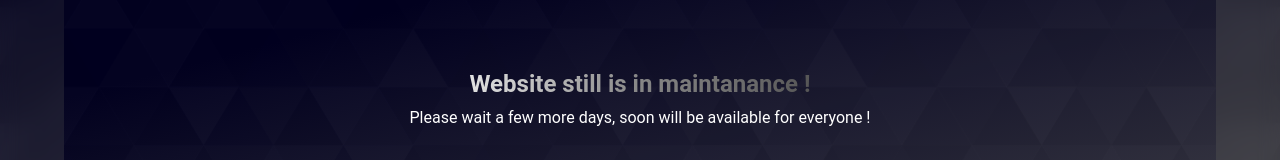
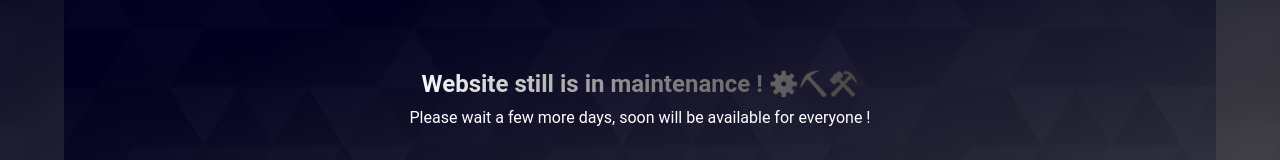
Before and after one commit to LuigiCleffi/PortifolioApp, a React (Vite) app: page / in a window 1280 px wide. Shown: the part 284-444 px from the top of the page. Built offline with nearby package versions, Linux system fonts and the light colour scheme.

Commit message:
Project Maintenance warning added

```diff
--- a/src/Assets/Components/Warnings/ProjectMaintenance.tsx
+++ b/src/Assets/Components/Warnings/ProjectMaintenance.tsx
@@ -18,7 +18,7 @@ export function ProjectMaintenance({children}: MaintananceChildren){
         <Modal>
           <div className='closeButton' onClick={() => setIsOpen(false)}>x</div>
           <div className='warningText'>
-            <h4>Website still is in maintanance !</h4>
+            <h4>Website still is in maintenance ! ⚙️⛏️⚒️</h4>
             <article>Please wait a few more days, soon will be available for everyone !</article>
           </div>
         </Modal>
```
